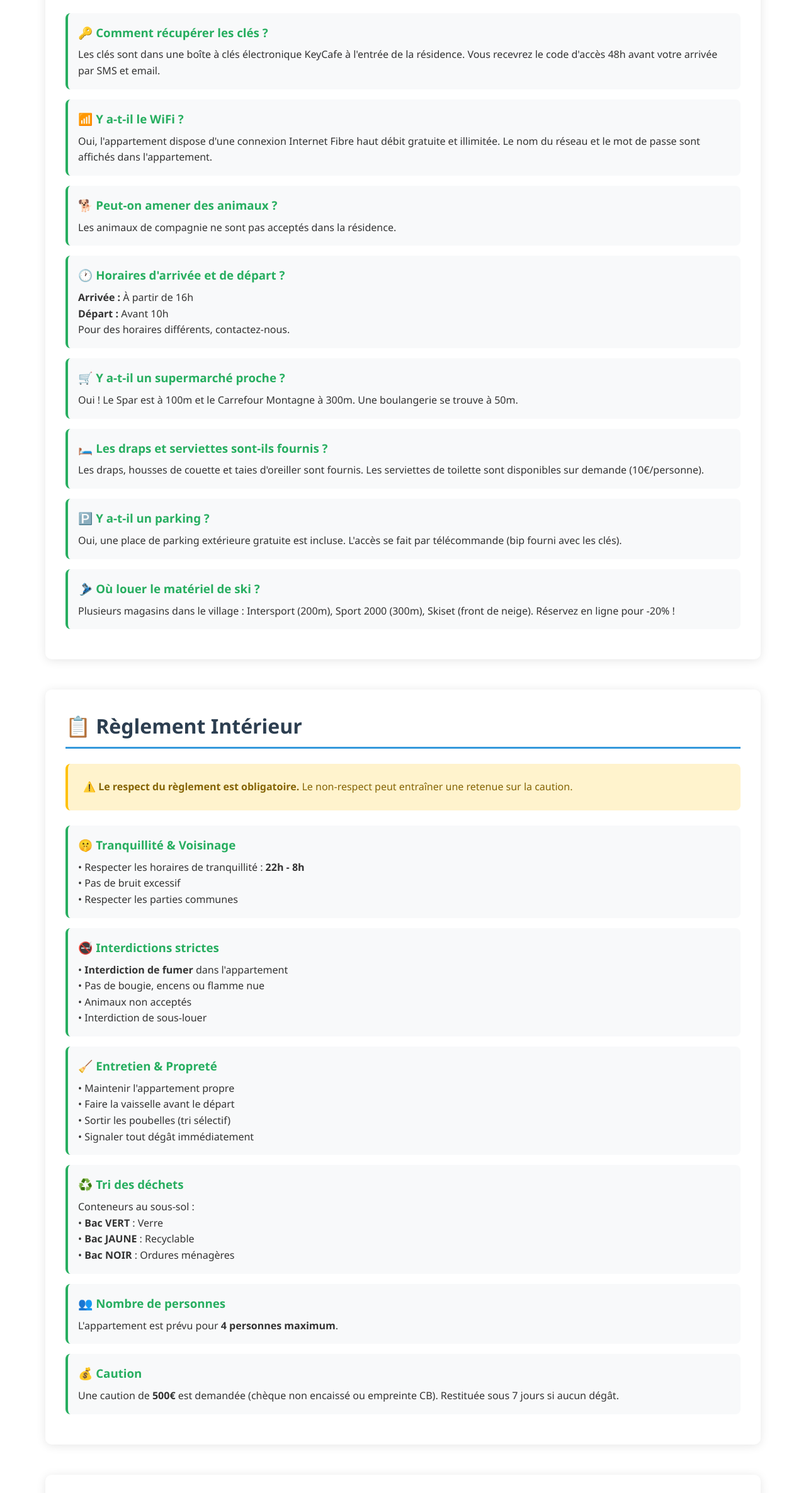
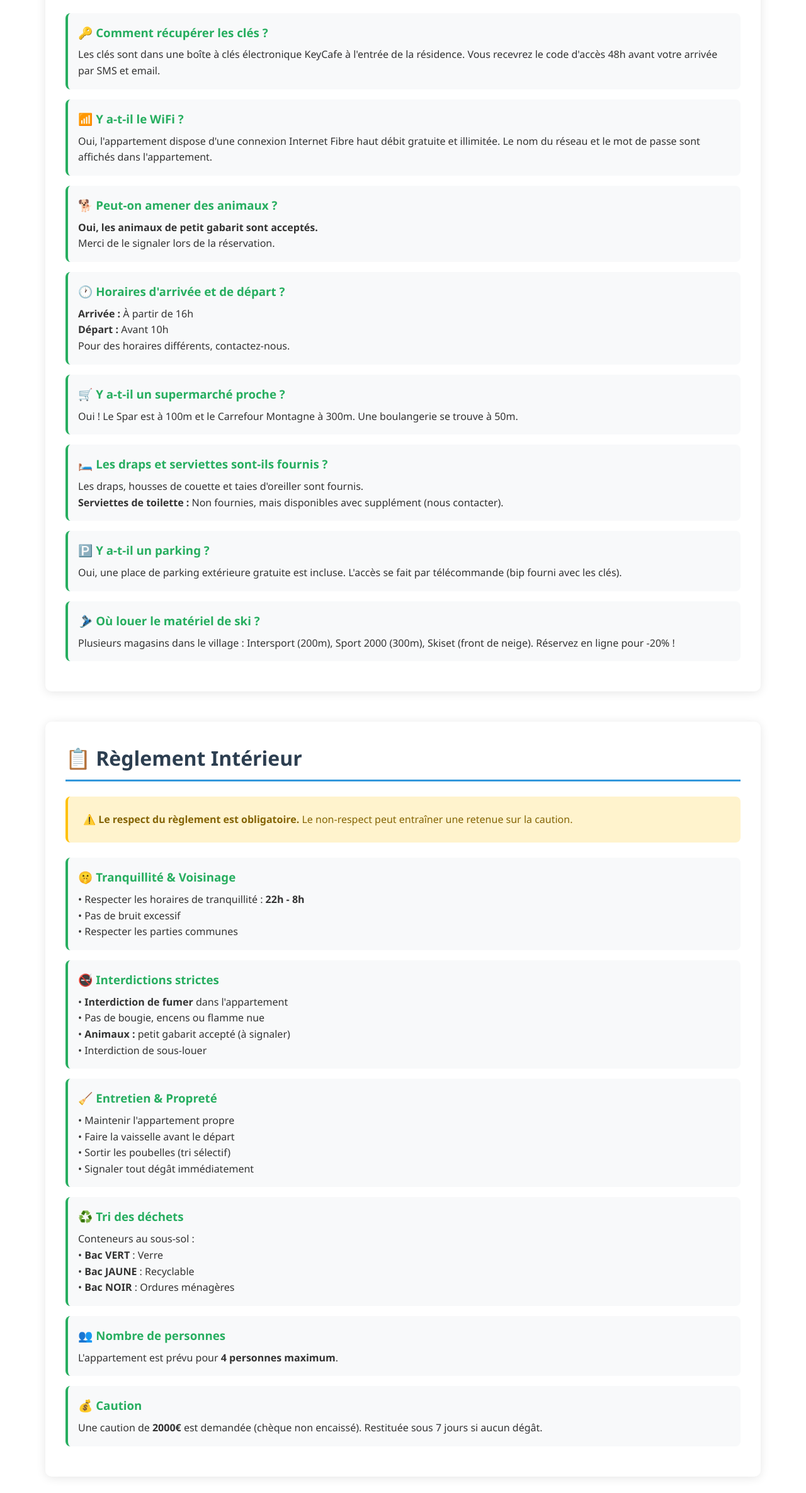
Before and after one commit to conta74/.github.io, a plain HTML site: page pratique.html in a window 1280 px wide. Shown: the part 405-2776 px from the top of the page at 63% size. Drawn offline with Linux system fonts and the light colour scheme.

Commit message:
Update animal policy and deposit information

```diff
--- a/pratique.html
+++ b/pratique.html
@@ -73,7 +73,8 @@
 
             <div class="conseil-item">
                 <h3>🐕 Peut-on amener des animaux ?</h3>
-                <p>Les animaux de compagnie ne sont pas acceptés dans la résidence.</p>
+                <p><strong>Oui, les animaux de petit gabarit sont acceptés.</strong><br>
+                Merci de le signaler lors de la réservation.</p>
             </div>
 
             <div class="conseil-item">
@@ -90,7 +91,8 @@
 
             <div class="conseil-item">
                 <h3>🛏️ Les draps et serviettes sont-ils fournis ?</h3>
-                <p>Les draps, housses de couette et taies d'oreiller sont fournis. Les serviettes de toilette sont disponibles sur demande (10€/personne).</p>
+                <p>Les draps, housses de couette et taies d'oreiller sont fournis.<br>
+                <strong>Serviettes de toilette :</strong> Non fournies, mais disponibles avec supplément (nous contacter).</p>
             </div>
 
             <div class="conseil-item">
@@ -125,7 +127,7 @@
                 <h3>🚭 Interdictions strictes</h3>
                 <p>• <strong>Interdiction de fumer</strong> dans l'appartement<br>
                 • Pas de bougie, encens ou flamme nue<br>
-                • Animaux non acceptés<br>
+                • <strong>Animaux :</strong> petit gabarit accepté (à signaler)<br>
                 • Interdiction de sous-louer</p>
             </div>
 
@@ -152,7 +154,7 @@
 
             <div class="conseil-item">
                 <h3>💰 Caution</h3>
-                <p>Une caution de <strong>500€</strong> est demandée (chèque non encaissé ou empreinte CB). Restituée sous 7 jours si aucun dégât.</p>
+                <p>Une caution de <strong>2000€</strong> est demandée (chèque non encaissé). Restituée sous 7 jours si aucun dégât.</p>
             </div>
         </section>
 
@@ -183,9 +185,10 @@
                 ✅ Éteindre tous les appareils<br>
                 ✅ Fermer les fenêtres<br>
                 ✅ Éteindre les lumières<br>
-                ✅ Remettre les clés dans KeyCafe<br>
                 ✅ Vérifier que rien n'est oublié<br>
-                ✅ Fermer la porte à clé
+                ✅ Fermer la porte à clé<br>
+                ✅ <strong>Remettre les clés dans la boîte KeyCafe</strong><br>
+                ✅ <strong>Bien refermer la boîte KeyCafe</strong>
                 </p>
             </div>
         </section>
```
